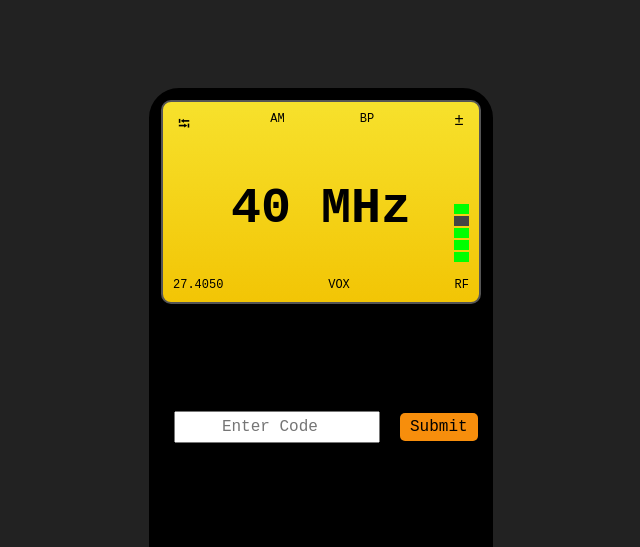
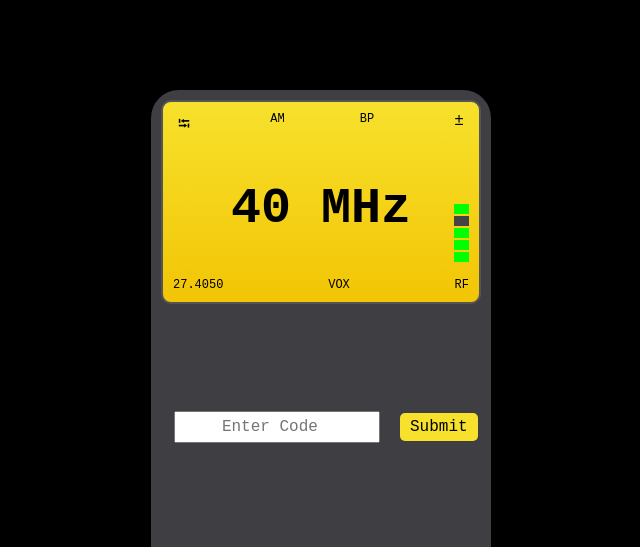
Before and after one commit to lisaspencer1997/die-hard-phone, a plain HTML site: page index.html in a window 1280 px wide. Shown: the top 547 px of the page, without its empty margins (319-959 px from the left). Drawn offline with Linux system fonts and the light colour scheme.

Commit message:
Update index.html

```diff
--- a/index.html
+++ b/index.html
@@ -12,7 +12,7 @@
       justify-content: center;
       align-items: center;
       height: 100vh;
-      background-color: #222;
+      background-color: #000;
       font-family: 'Courier New', Courier, monospace;
       color: #fff;
     }
@@ -23,7 +23,7 @@
       height: 600px;
       border: 2px solid black;
       border-radius: 30px;
-      background-color: black;
+      background-color: #3f3f43;
       display: flex;
       flex-direction: column;
       justify-content: space-between;
@@ -144,7 +144,7 @@
       font-size: 16px;
       font-family: 'Courier New', Courier, monospace;
       border: none;
-      background-color: #f78e0c;
+      background-color: #f7e12c;
       color: black;
       border-radius: 5px;
       cursor: pointer;
```
